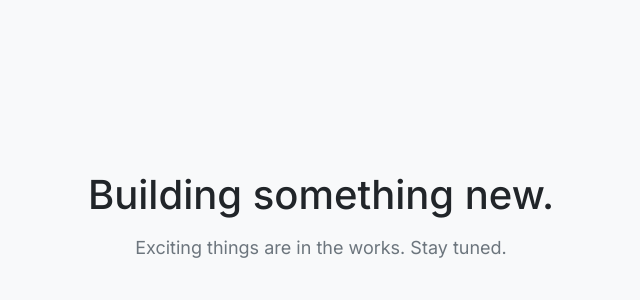
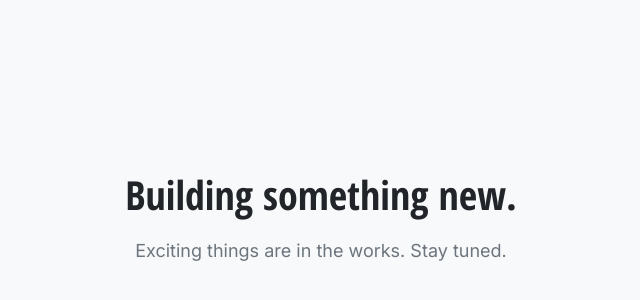
Before and after one commit to lloretalvaro/lloretalvaro.github.io, a plain HTML site: page index.html in a window 1280 px wide. Shown: the part 190-490 px from the top of the page, without its empty margins (319-959 px from the left). Drawn offline with Linux system fonts and the light colour scheme.

Commit message:
update font to open sans condensed

```diff
--- a/css/style.css
+++ b/css/style.css
@@ -15,8 +15,9 @@ body {
 }
 
 h1 {
+  font-family: 'Open Sans Condensed', sans-serif;
   font-size: 2.5rem;
-  font-weight: 500;
+  font-weight: 700;
   margin-bottom: 1rem;
 }
 
--- a/index.html
+++ b/index.html
@@ -3,7 +3,7 @@
 <head>
   <meta charset="UTF-8">
   <meta name="viewport" content="width=device-width, initial-scale=1.0">
-  <link href="https://fonts.googleapis.com/css2?family=Inter:wght@400;500&display=swap" rel="stylesheet">
+  <link href="https://fonts.googleapis.com/css2?family=Inter:wght@400;500&family=Open+Sans+Condensed:wght@700&display=swap" rel="stylesheet">
   <link rel="stylesheet" type="text/css" href="/css/style.css">
   <title>Alvaro Lloret</title>
 </head>
```
